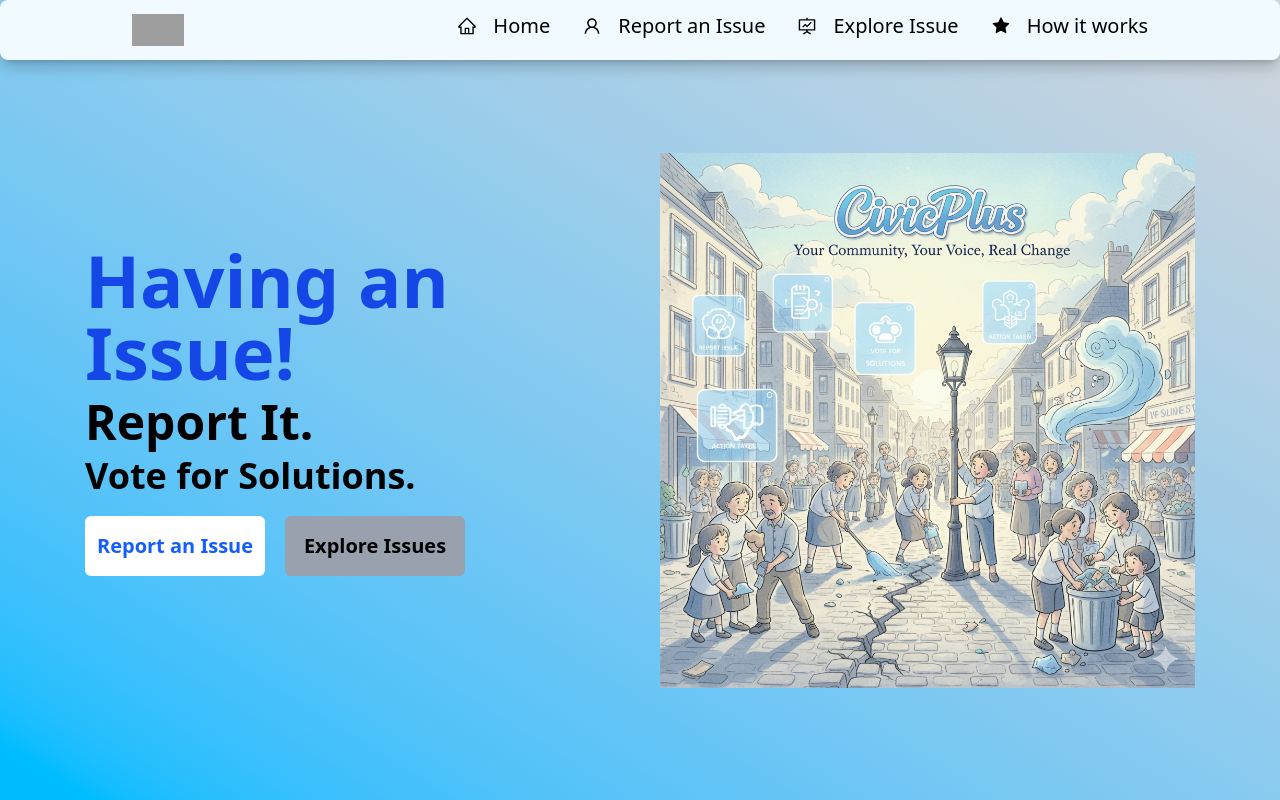
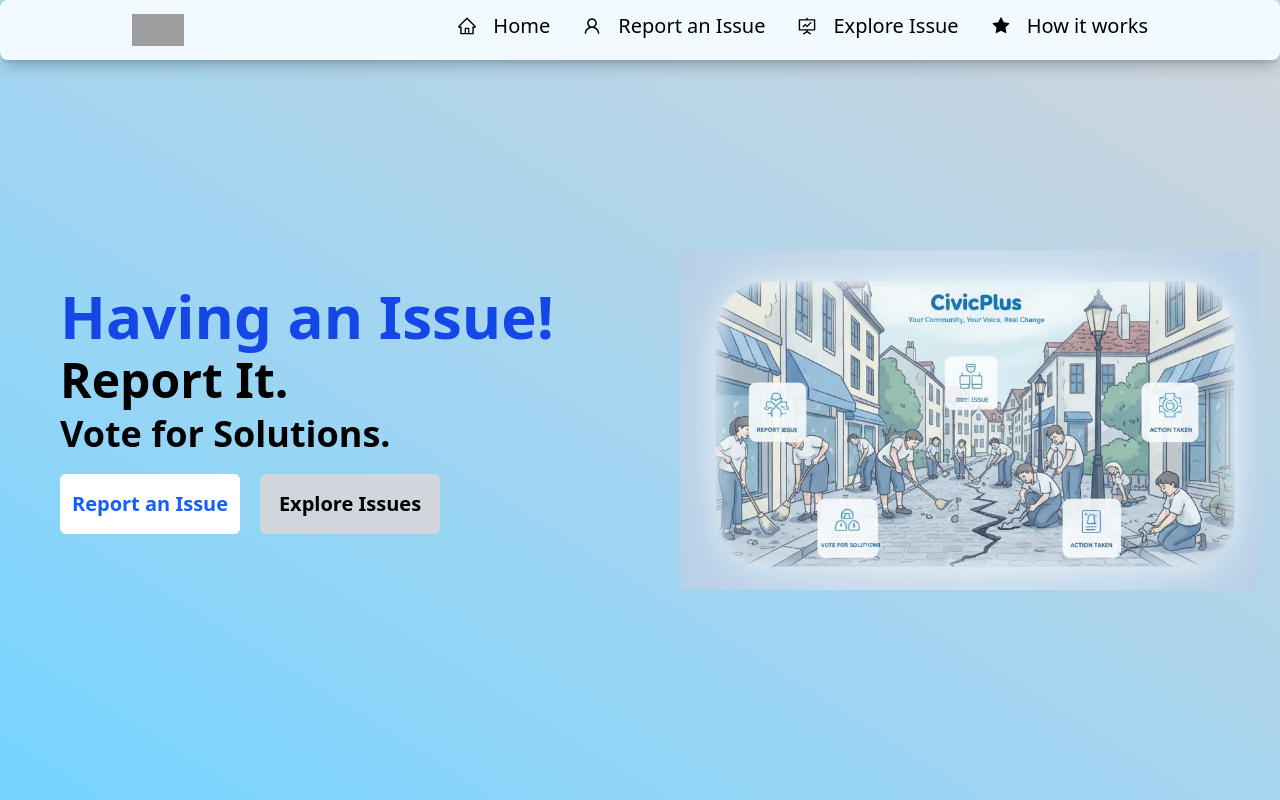
Before and after one commit to RahulHeer150/civic-, a React (Vite) app in the folder client/: page / in a window 1280 px wide. Shown: the top 800 px of the page. Built offline with nearby package versions, Linux system fonts and the light colour scheme; grey boxes are pictures that could not be loaded.

Commit message:
new image chnages

```diff
--- a/client/src/components/Hero1.jsx
+++ b/client/src/components/Hero1.jsx
@@ -1,22 +1,22 @@
 import React from 'react'
-import heroImg from '../assets/herosec1.png'
+import heroImg from '../assets/herosec.jpg'
 
 const Hero1 = () => {
    return (
-      <div className="flex flex-col min-h-screen pt-4 md:pt-10 bg-gradient-to-bl from-gray-300 to-sky-400">
-      <div className="flex flex-grow flex-col-reverse md:flex-col lg:flex-row w-full max-w-[1190px]  md:pt-0 mx-auto justify-between items-center md:px-5 ">
+      <div className="flex flex-col min-h-screen pt-4 md:pt-10 bg-gradient-to-bl from-gray-300 to-sky-300">
+      <div className="flex flex-grow flex-col-reverse md:flex-col lg:flex-row w-full max-w-screen  md:pt-0 m-5 justify-between items-center md:px-5 ">
 
         <div className="w-full lg:w-1/2 md:w-1/2  lg:px-0 text-black">
           <header className="relative h-full flex items-center justify-center">
             <div className="w-full p-[20px] text-start">
-              <h1 className="text-7xl font-bold m-0 text-blue-700 justify-start">Having an Issue!</h1>
+              <h1 className="text-6xl font-bold m-0 text-blue-700 justify-start">Having an Issue!</h1>
               <h3 className="text-5xl mt-[10px] text-black justify-start font-bold">Report It.</h3>
               <h3 className="text-4xl mt-[10px] text-black justify-start font-bold">Vote for Solutions.</h3>
               <div className='py-5 flex gap-5'>
                <button className='h-15 w-45 rounded-md bg-white text-blue-600 font-semibold text-xl '>
                      Report an Issue
                </button>
-               <button className='h-15 w-45 rounded-md bg-gray-400 text-black font-semibold text-xl '>
+               <button className='h-15 w-45 rounded-md bg-gray-300 text-black font-semibold text-xl '>
                      Explore Issues
                </button>
             </div>
@@ -24,13 +24,12 @@ const Hero1 = () => {
 
           </header>
         </div>
-       <div className="w-full lg:w-1/2 md:w-1/2 flex jsutify-center items-center">
+       <div className="w-full lg:w-1/2 md:w-1/2 flex jsutify-center items-center overflow-hidden ">
           <img
             src={heroImg}
             alt="Report_header"
-            height={350}
             loading="lazy"
-            className="max-w-full  md:px-5"
+            className="object-cover w-full h-full md:px-5 rounded-lg"
           />
         </div>
       </div>
```
Also changed, not shown: client/src/assets/herosec.jpg (added).
